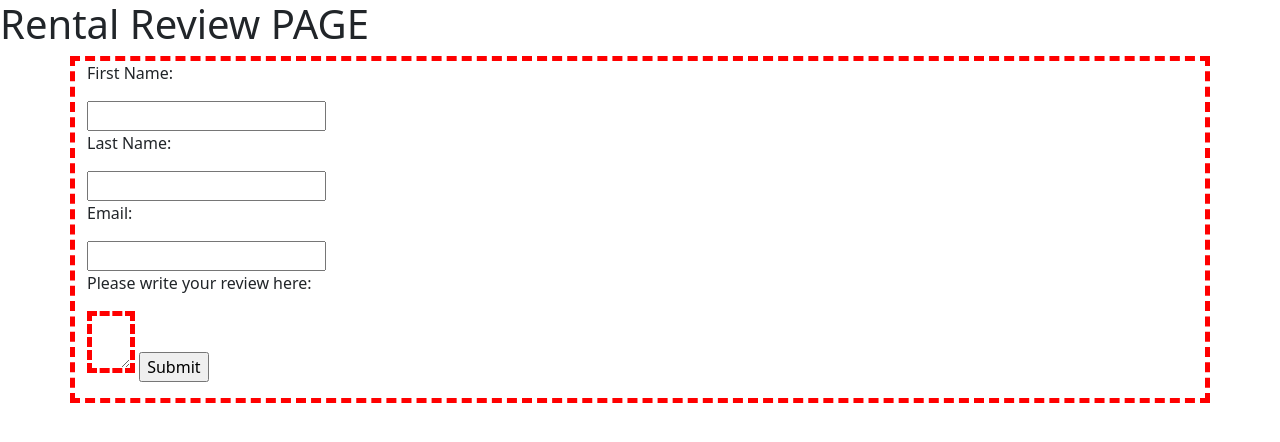
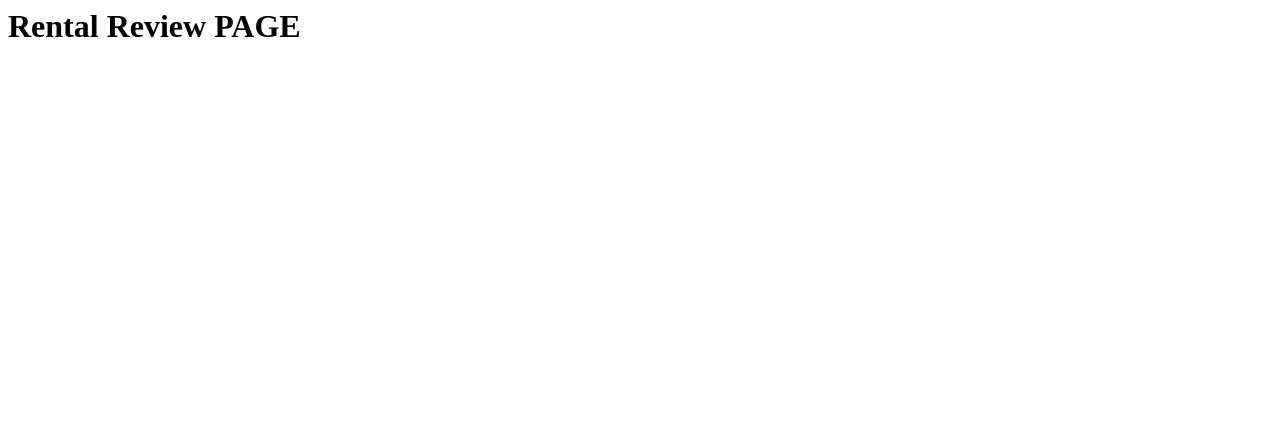
Before and after one commit to stefcos24/DjangoLearning, a Django app: page /cars/rental_review/ in a window 1280 px wide. Shown: the top 442 px of the page. Run offline with Django 4.2, Linux system fonts and the light colour scheme.

Commit message:
Revert "Added forms"
This reverts commit 3f21ca3d40ad2f983a50db45d9c3bd0c4d51f97b.

```diff
--- a/mysite/cars/forms.py
+++ /dev/null
@@ -1,7 +0,0 @@
-from django import forms
-
-class ReviewForm(forms.Form):
-    first_name = forms.CharField(label='First Name', max_length=100)
-    last_name = forms.CharField(label='Last Name', max_length=100)
-    email = forms.EmailField(label='Email')
-    review = forms.CharField(label='Please write your review here', widget=forms.Textarea(attrs={'class': 'myform', 'rows': '2', 'cols': '2'}))
--- a/mysite/cars/static/cars/custom.css
+++ /dev/null
@@ -1,3 +0,0 @@
-.myform{
-    border: 5px dashed red;
-}
--- a/mysite/cars/templates/cars/rental_review.html
+++ b/mysite/cars/templates/cars/rental_review.html
@@ -1,31 +1,11 @@
-{% load static %}
-
 <html lang="en">
 <head>
     <meta charset="UTF-8">
     <meta http-equiv="X-UA-Compatible" content="IE=edge">
     <meta name="viewport" content="width=device-width, initial-scale=1.0">
-    <!-- CSS only -->
-    <link href="https://cdn.jsdelivr.net/npm/bootstrap@5.2.0-beta1/dist/css/bootstrap.min.css" rel="stylesheet" integrity="sha384-0evHe/X+R7YkIZDRvuzKMRqM+OrBnVFBL6DOitfPri4tjfHxaWutUpFmBp4vmVor" crossorigin="anonymous">
-    <!-- JavaScript Bundle with Popper -->
-    <script src="https://cdn.jsdelivr.net/npm/bootstrap@5.2.0-beta1/dist/js/bootstrap.bundle.min.js" integrity="sha384-pprn3073KE6tl6bjs2QrFaJGz5/SUsLqktiwsUTF55Jfv3qYSDhgCecCxMW52nD2" crossorigin="anonymous"></script>
-    <link rel="stylesheet" href="{% static 'cars/custom.css' %}">
     <title>Document</title>
 </head>
 <body>
     <h1>Rental Review PAGE</h1>
-    <div class="container myform">
-        <form method="POST">
-            {% csrf_token %}
-            {% for field in form %}
-                <div class="mb-3">
-                    {{field.label_tag}}
-                </div>
-                    {{field}}
-            {% endfor %}
-
-            <input type="submit">
-        </form>
-    </div>
 </body>
 </html>
--- a/mysite/cars/views.py
+++ b/mysite/cars/views.py
@@ -1,23 +1,8 @@
-from django.shortcuts import render, redirect
-from django.urls import reverse
-from .forms import ReviewForm
+from django.shortcuts import render
 
 # Create your views here.
 def rental_review(request):
-
-    # POST REQUEST --> FORM CONTENTS --> THANK YOU
-    if request.method == 'POST':
-        form = ReviewForm(request.POST)
-
-        if form.is_valid():
-            # {'first_name': 'Jose'}
-            print(form.cleaned_data)
-            return redirect(reverse('cars:thank_you'))
-    # ELSE, RENDER FORM
-    else:
-        form = ReviewForm()
-
-    return render(request, 'cars/rental_review.html', context={'form': form})
+    return render(request, 'cars/rental_review.html')
 
 def thank_you(request):
     return render(request, 'cars/thank_you.html')
```
Also changed, not shown: mysite/db.sqlite3 (deleted).
